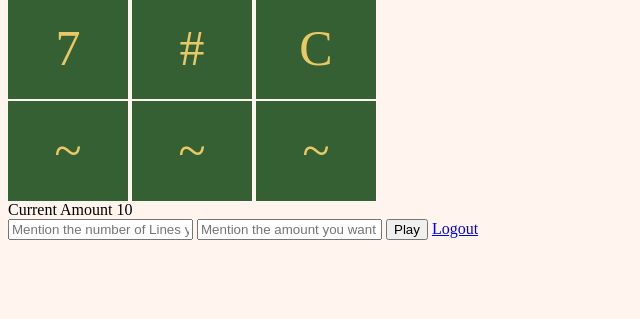
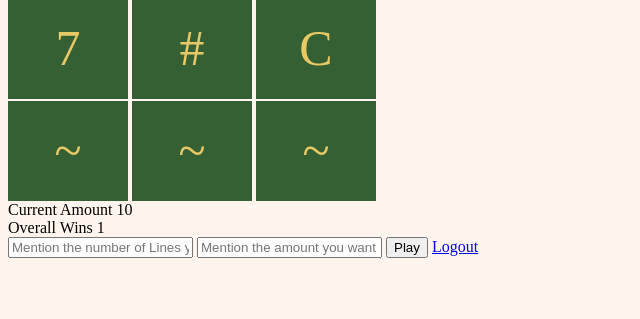
Before and after one commit to akhil484/Slot-Machine, a Django app: page /play/ in a window 1280 px wide. Shown: the part 113-432 px from the top of the page, without its empty margins (0-640 px from the left). Run offline with Django 5.2, Linux system fonts and the light colour scheme; a user stored in the database is signed in; tables that the repository leaves empty hold one stand-in row (values such as "Sample post").

Commit message:
added overall wins

```diff
--- a/base/utils.py
+++ b/base/utils.py
@@ -23,11 +23,13 @@ def create_grid_of_chars():
 
 def calculate_winning_points(grid, number_of_lines_to_bet):
     score = 0
+    wins = 0
     for row in grid:
         if row[0] == row[1] == row[2]:
             score = score + char_values[row[0]]
             number_of_lines_to_bet = number_of_lines_to_bet - 1
+            wins = wins + 1
         if number_of_lines_to_bet <= 0:
             break
 
-    return score
+    return score, wins
--- a/base/views.py
+++ b/base/views.py
@@ -18,7 +18,7 @@ def slot_machine(request):
     account_information_obj = Account_Information.objects.get(user=user)
 
     grid = [['A','B','D'],['7','#','C'],['~','~','~']]
-    return render(request, "base/slot_machine.html", {'grid':grid, 'account_information_obj': account_information_obj})
+    return render(request, "base/slot_machine.html", {'grid':grid, 'wins': account_information_obj.no_of_wins,'account_information_obj': account_information_obj})
 
 def home(request):
     if request.user.is_authenticated:
@@ -97,12 +97,13 @@ def spin_machine(request):
 
         balance = balance - current_bet
         grid = create_grid_of_chars()
-        winning_points = calculate_winning_points(grid, number_of_lines_to_bet)
+        winning_points, wins = calculate_winning_points(grid, number_of_lines_to_bet)
         balance = balance + winning_points
         account_information_obj.current_month_balance = balance
+        account_information_obj.no_of_wins = account_information_obj.no_of_wins + wins
         account_information_obj.save()
         html = ''
-        print(grid)
+
         for row in grid:
             html +='<div class="row">'
             for col in row:
@@ -112,11 +113,14 @@ def spin_machine(request):
             'success': True,
             'html': mark_safe(html),
             'winning_points': winning_points,
-            'balance': account_information_obj.current_month_balance
+            'balance': account_information_obj.current_month_balance,
+            'wins': account_information_obj.no_of_wins
             }))
 
 
 def login_view(request):
+    if request.user.is_authenticated:
+        return HttpResponseRedirect('/play/')
     if request.POST:
         username = request.POST.get('username', None)
         password = request.POST.get('password', None)
--- a/templates/base/slot_machine.html
+++ b/templates/base/slot_machine.html
@@ -34,6 +34,7 @@
 	{% endfor %}
     </div>
     <div>Current Amount <span class="balance">{{account_information_obj.current_month_balance}}</span></div>
+    <div>Overall Wins <span class="overall_wins">{{account_information_obj.no_of_wins}}</span></div>
     <input type="text" class="no_of_lines" placeholder="Mention the number of Lines you want to bet on">
     <input type="text" class="bet_amount" placeholder="Mention the amount you want to bet on each line">
     <button class="button spin_machine">Play</button>
@@ -49,7 +50,7 @@
 
         $.ajax({
 
-            url: '/app/ajax-spin-machine/',
+            url: '/ajax-spin-machine/',
             type: "POST",
             data: {'balance': balance,'no_of_lines': no_of_lines, 'bet_amount': bet_amount, 'csrfmiddlewaretoken': '{{csrf_token}}'},
             success: function (data) {
@@ -59,6 +60,7 @@
                     $('.spin-display').html('');
                     $('.spin-display').html(x.html);
                     $('.balance').text(x.balance);
+                    $('.overall_wins').text(x.wins);
                     console.log(x);
                 }
                 else{
```
